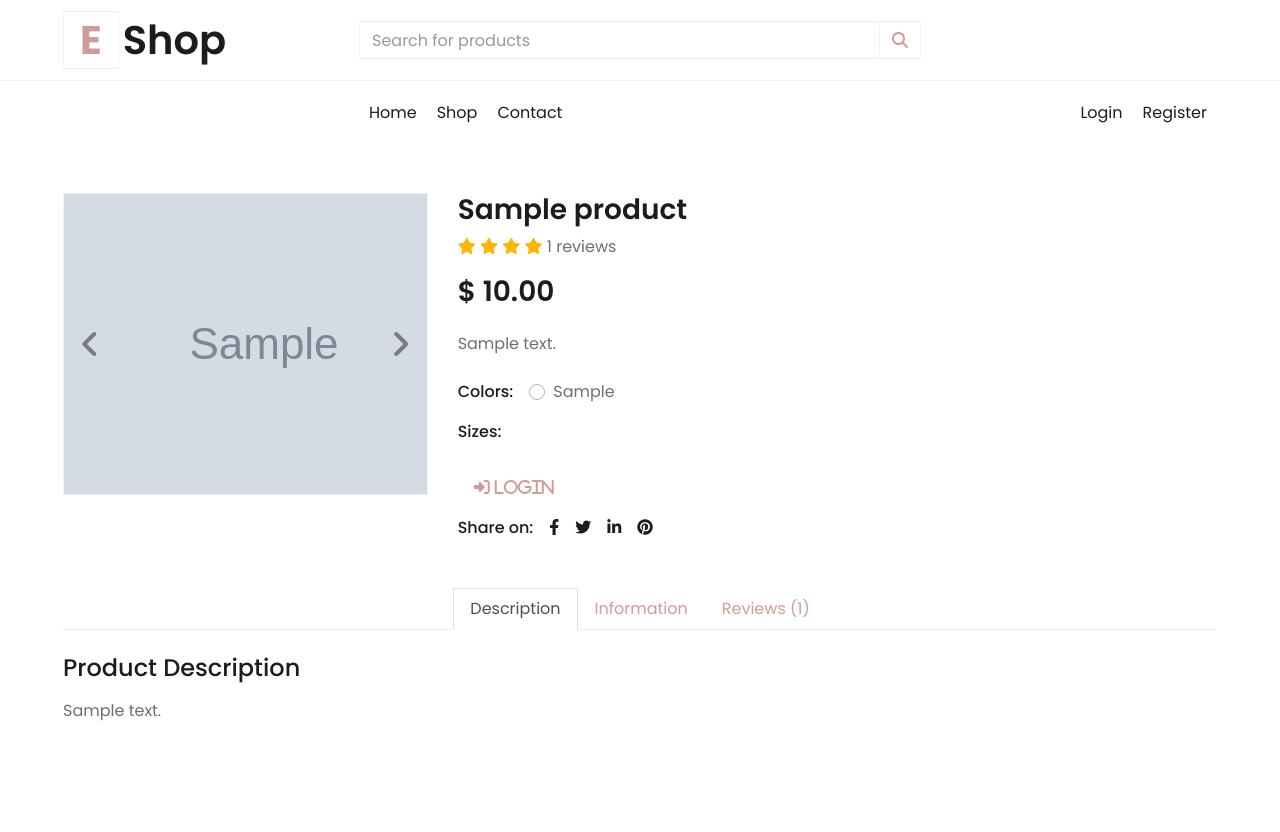
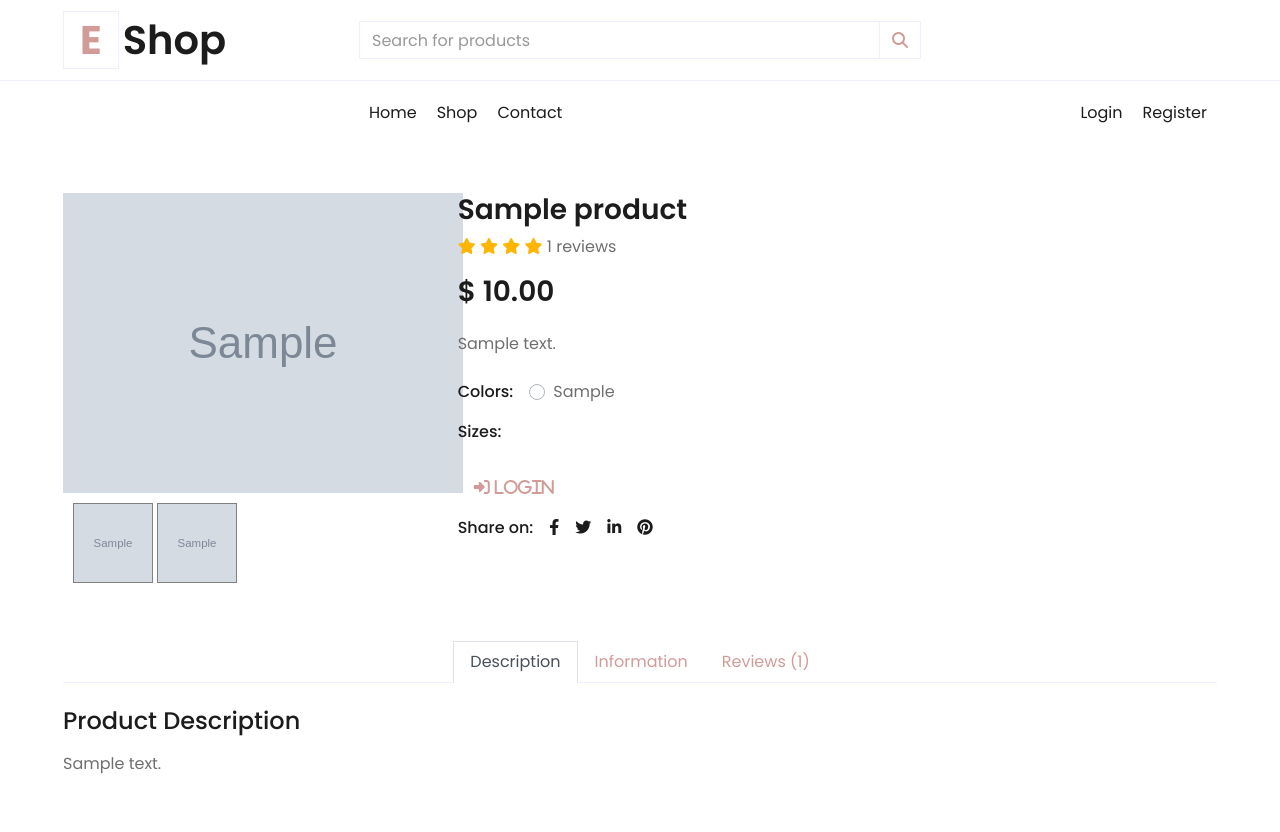
Before and after one commit to AleksKostadinov/eshop, a Django app: a page that uses templates/base/base.html in a window 1280 px wide. Shown: the top 832 px of the page. Run offline with Django 4.2, Linux system fonts and the light colour scheme; tables that the repository leaves empty hold one stand-in row (values such as "Sample post"); grey boxes marked "Sample" are stand-in pictures; some libraries are stand-ins or nearby versions.

Commit message:
Added Products Gallery; Rates on Home page;

```diff
--- a/requirements.txt
+++ b/requirements.txt
@@ -1,7 +1,11 @@
 asgiref==3.7.2
+da-vinci==0.4.0
 Django==4.2.3
+django-admin-thumbnails==0.2.8
 Pillow==10.0.0
 python-decouple==3.8
 secure-smtplib==0.1.1
+shortuuid==1.0.11
+six==1.16.0
 sqlparse==0.4.4
 typing_extensions==4.7.1
--- a/shop_app/models.py
+++ b/shop_app/models.py
@@ -120,3 +120,15 @@ class ReviewRating(models.Model):
 
     def __str__(self):
         return self.subject
+
+
+class ProductGallery(models.Model):
+    product = models.ForeignKey(Product, default=None, on_delete=models.CASCADE)
+    image = models.ImageField(upload_to='shop_app/products', max_length=255)
+
+    def __str__(self):
+        return self.product.product_name
+
+    class Meta:
+        verbose_name = 'Product Gallery'
+        verbose_name_plural = 'Product Galleries'
--- a/shop_app/views.py
+++ b/shop_app/views.py
@@ -4,7 +4,7 @@ from django.views import View
 from carts.models import CartItem
 from orders.models import OrderProduct
 from shop_app.forms import ContactForm, ReviewForm
-from shop_app.models import Gender, Product, Category, ReviewRating
+from shop_app.models import Gender, Product, Category, ProductGallery, ReviewRating
 from django.views.generic import ListView, TemplateView, DetailView, FormView
 from django.urls import reverse, reverse_lazy
 from django.db.models import Count
@@ -80,11 +80,16 @@ class ProductDetailView(ProductsMixin, CategoryGenderBaseView, DetailView):
         # Get the reviews
         reviews = ReviewRating.objects.filter(product_id=product.id, status=True)
 
+        # Get the product gallery
+
+        product_gallery = ProductGallery.objects.filter(product_id=product.id)
+
         context = {
             'product': product,
             'in_cart': in_cart,
             'orderproduct': orderproduct,
             'reviews': reviews,
+            'product_gallery': product_gallery,
         }
         return render(request, 'shop_app/product_detail.html', context)
 
--- a/static/css/custom.css
+++ b/static/css/custom.css
@@ -106,3 +106,65 @@
 .box.mb-3 {
   margin-bottom: 20px;
 }
+
+/* Hide Radio button */
+.rate > input{
+  display: none;
+}
+
+.rate{
+  display: inline-block;;
+  border: 0;
+}
+
+.rate > label{
+  float: right;
+}
+
+/* Showing the stars */
+.rate > label:before{
+  display: inline-block;
+  font-size: 1.1rem;
+  font-family: FontAwesome;
+  content: "\f005";
+  margin:0;
+  padding:0.3rem .2rem;
+  cursor: pointer;
+}
+
+/* Half star */
+.rate .half:before{
+  content: "\f089";
+  position: absolute;
+  padding-right: 0;
+}
+
+/* Click and hover */
+input:checked ~ label, label:hover ~ label{
+  color: #ffb503;
+}
+
+/* hover hightlight */
+input:checked + label:hover, input:checked ~ label:hover,input:checked ~ label:hover ~ label,
+label:hover ~ input:checked ~ label{
+  color: #cc9000;
+}
+
+.rating-star i{
+  color: #ffb503 !important;
+}
+
+ul.thumb{
+  margin:0 auto;
+  padding: 0;
+  float: left;
+}
+ul.thumb li{
+  list-style: none;
+  margin: 10px;
+}
+ul.thumb li img{
+  width: 80px;
+  height: 80px;
+  border: 1px solid grey;
+}
--- a/static/js/main.js
+++ b/static/js/main.js
@@ -116,3 +116,11 @@ $(document).ready(function () {
 setTimeout(function () {
     $('#message').fadeOut('slow')
 }, 2500)
+
+
+$(document).ready(function(){
+    $('.thumb a').click(function(e){
+        e.preventDefault();
+        $('.mainImage img').attr('src', $(this).attr("href"));
+    })
+})
--- a/templates/base/base.html
+++ b/templates/base/base.html
@@ -42,9 +42,7 @@
     <!-- Back to Top -->
     <a href="#" class="btn btn-primary back-to-top"><i class="fa fa-angle-double-up"></i></a>
 
-
-    <!-- JavaScript Libraries -->
-    <script src="https://code.jquery.com/jquery-3.4.1.min.js"></script>
+    <script src="https://ajax.googleapis.com/ajax/libs/jquery/3.6.4/jquery.min.js"></script>
     <script src="https://stackpath.bootstrapcdn.com/bootstrap/4.4.1/js/bootstrap.bundle.min.js"></script>
     <script src="{% static 'lib/easing/easing.min.js' %}"></script>
     <script src="{% static 'lib/owlcarousel/owl.carousel.min.js' %}"></script>
--- a/templates/shop_app/product_detail.html
+++ b/templates/shop_app/product_detail.html
@@ -20,25 +20,21 @@
     <!-- Shop Detail Start -->
     <div class="container-fluid py-5">
         <div class="row px-xl-5">
-            <div class="col-lg-4 pb-5">
-                <div id="product-carousel" class="carousel slide" data-ride="carousel">
-                    <div class="carousel-inner border">
-                            <div class="carousel-item active">
-                                <img class="w-10 h-10" src="{{ product.images.url }}" alt="Image">
-                            </div>
+                <div class="col-lg-4 pb-5">
+                    <div class="img-big-wrap mainImage">
+                        <center><img src="{{ product.images.url }}"></center>
                     </div>
-                    <a class="carousel-control-prev" href="#product-carousel" data-slide="prev">
-                        <i class="fa fa-2x fa-angle-left text-dark"></i>
-                    </a>
-                    <a class="carousel-control-next" href="#product-carousel" data-slide="next">
-                        <i class="fa fa-2x fa-angle-right text-dark"></i>
-                    </a>
+                    <ul class="thumb">
+                        <li>
+                            <a href="{{ product.images.url }}" target="mainImage"><img class="cover" src="{{ product.images.url }}" alt="Product Image"></a>
+                            {% for i in product_gallery %}
+                                <a href="{{i.image.url}}" target="mainImage"><img src="{{i.image.url}}" alt="Product Image"></a>
+                            {% endfor %}
+                        </li>
+                    </ul>
                 </div>
-            </div>
             <div class="col-lg-7 pb-5">
                 <h3 class="font-weight-semi-bold">{{ product.product_name }}</h3>
-
-
                 <div class="d-flex mb-3 rating-star">
                     <span>
                         <i class="fa fa-star{% if product.average_review < 0.5 %}-o{% elif product.average_review >= 0.5 and product.average_review < 1 %}-half {% endif %}" aria-hidden="true"></i>
```
Also changed, not shown: shop_app/admin.py (+11 -1 lines), static/js/theme.js (added, +56 -0 lines), templates/shop_app/home.html (+7 -0 lines), media/photos/products/product-1_nhHnFe5.jpg (added), media/shop_app/products/istockphoto-173839467-612x612.jpg (added), media/shop_app/products/istockphoto-173839467-612x612_AfnozLT.jpg (added), media/shop_app/products/istockphoto-912931370-612x612.jpg (added), media/shop_app/products/istockphoto-912931370-612x612_Swadu2X.jpg (added), media/shop_app/products/white-dress.webp (added), shop_app/migrations/0005_productgallery.py (added), shop_app/migrations/0006_alter_productgallery_options_and_more.py (added).
